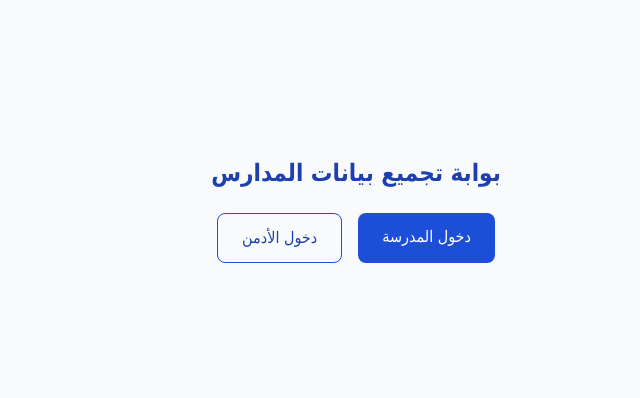
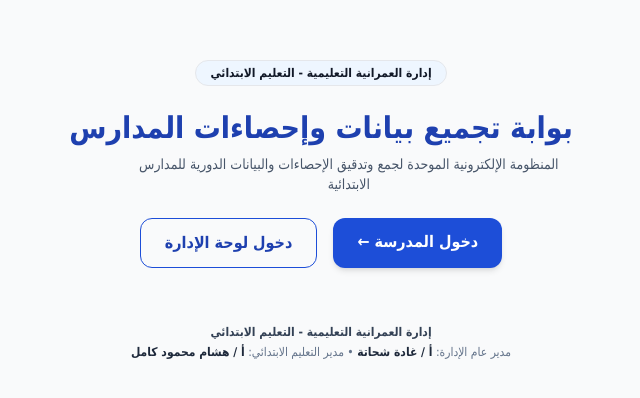
Before and after one commit to diaaelattar/omrania-schools-portal, a Next.js app: page / in a window 1280 px wide. Shown: the part 190-588 px from the top of the page, without its empty margins (408-1048 px from the left). Built offline with nearby package versions, Linux system fonts and the light colour scheme.

Commit message:
fix: update administration leadership and primary education branding

```diff
--- a/app/admin/dashboard/page.js
+++ b/app/admin/dashboard/page.js
@@ -40,7 +40,7 @@ export default async function AdminDashboard() {
       <div className="mb-6 flex items-center justify-between">
         <div>
           <h1 className="text-2xl font-bold text-brand-700">لوحة تحكم الأدمن</h1>
-          <p className="text-sm text-gray-500">إدارة بوابة تجميع بيانات وإحصاءات المدارس</p>
+          <p className="text-sm text-gray-500">إدارة العمرانية التعليمية - قسم التعليم الابتدائي</p>
         </div>
         <LogoutButton />
       </div>
--- a/app/page.js
+++ b/app/page.js
@@ -2,22 +2,38 @@ import Link from 'next/link';
 
 export default function HomePage() {
   return (
-    <main className="flex min-h-screen flex-col items-center justify-center gap-6 p-6">
-      <h1 className="text-2xl font-bold text-brand-700">بوابة تجميع بيانات المدارس</h1>
-      <div className="flex gap-4">
+    <main className="flex min-h-screen flex-col items-center justify-center gap-6 p-6 text-center">
+      <div className="inline-flex items-center gap-2 px-3.5 py-1 rounded-full bg-brand-50 border border-brand-200 text-brand-800 text-xs font-semibold shadow-xs">
+        إدارة العمرانية التعليمية - التعليم الابتدائي
+      </div>
+      <div>
+        <h1 className="text-3xl font-extrabold text-brand-700">بوابة تجميع بيانات وإحصاءات المدارس</h1>
+        <p className="mt-2 text-sm text-slate-600 max-w-md">
+          المنظومة الإلكترونية الموحدة لجمع وتدقيق الإحصاءات والبيانات الدورية للمدارس الابتدائية
+        </p>
+      </div>
+
+      <div className="flex flex-wrap justify-center gap-4">
         <Link
           href="/school/login"
-          className="rounded-lg bg-brand-600 px-6 py-3 text-white hover:bg-brand-700"
+          className="rounded-xl bg-brand-600 px-6 py-3 font-semibold text-white shadow-md hover:bg-brand-700 transition"
         >
-          دخول المدرسة
+          دخول المدرسة ←
         </Link>
         <Link
           href="/admin/login"
-          className="rounded-lg border border-brand-600 px-6 py-3 text-brand-700 hover:bg-brand-50"
+          className="rounded-xl border border-brand-600 px-6 py-3 font-semibold text-brand-700 hover:bg-brand-50 transition"
         >
-          دخول الأدمن
+          دخول لوحة الإدارة
         </Link>
       </div>
+
+      <footer className="mt-8 text-xs text-slate-500 space-y-1">
+        <p className="font-semibold text-slate-700">إدارة العمرانية التعليمية - التعليم الابتدائي</p>
+        <p>
+          مدير عام الإدارة: <strong className="text-slate-800">أ / غادة شحاتة</strong> • مدير التعليم الابتدائي: <strong className="text-slate-800">أ / هشام محمود كامل</strong>
+        </p>
+      </footer>
     </main>
   );
 }
--- a/app/school/login/page.js
+++ b/app/school/login/page.js
@@ -54,10 +54,18 @@ export default function SchoolLoginPage() {
       <div className="w-full max-w-5xl">
         {/* Header */}
         <div className="mb-8 text-center">
+          <div className="inline-flex items-center gap-2 px-3.5 py-1 rounded-full bg-brand-50 border border-brand-200 text-brand-800 text-xs font-semibold mb-3 shadow-sm">
+            <span>إدارة العمرانية التعليمية - التعليم الابتدائي</span>
+          </div>
           <h1 className="text-3xl font-extrabold text-brand-700">بوابة تجميع بيانات وإحصاءات المدارس</h1>
           <p className="mt-2 text-sm text-slate-600">
-            المنظومة الإلكترونية الموحدة لجمع وتدقيق الإحصاءات والبيانات الدورية للمدارس
+            المنظومة الإلكترونية الموحدة لجمع وتدقيق البيانات الدورية للمدارس الابتدائية
           </p>
+          <div className="mt-3 flex flex-wrap items-center justify-center gap-3 text-xs text-slate-600 font-medium bg-white/70 py-1.5 px-4 rounded-xl border border-slate-200/60 inline-flex shadow-xs">
+            <span>مدير عام الإدارة: <strong className="text-slate-900 font-bold">أ / غادة شحاتة</strong></span>
+            <span className="text-slate-300">•</span>
+            <span>مدير التعليم الابتدائي: <strong className="text-slate-900 font-bold">أ / هشام محمود كامل</strong></span>
+          </div>
         </div>
 
         <div className="grid grid-cols-1 lg:grid-cols-12 gap-8 items-start">
@@ -175,7 +183,7 @@ export default function SchoolLoginPage() {
                   </span>
                   <div>
                     <strong className="block text-slate-900 font-semibold mb-0.5">إدخال كلمة المرور المعتمدة:</strong>
-                    أدخل كلمة المرور التي تم تسليمها للمدرسة من قبل إدارة الإحصاء، ثم اضغط على زر "دخول لوحة المدرسة".
+                    أدخل كلمة المرور المعتمدة التي تم تسليمها للمدرسة من قبل إدارة العمرانية التعليمية (التعليم الابتدائي)، ثم اضغط على زر "دخول لوحة المدرسة".
                   </div>
                 </li>
 
@@ -234,13 +242,25 @@ export default function SchoolLoginPage() {
                     <span>🔑</span> نسيان كلمة المرور؟
                   </strong>
                   <p className="text-amber-800 leading-relaxed">
-                    في حال تعذر الدخول أو فقدان كلمة المرور، يرجى التواصل فوراً مع مسؤول الإحصاء بالإدارة لإعادة تعيينها.
+                    في حال تعذر الدخول أو فقدان كلمة المرور، يرجى التواصل مع إدارة العمرانية التعليمية (التعليم الابتدائي) لإعادة تعيينها.
                   </p>
                 </div>
               </div>
             </div>
           </div>
         </div>
+
+        {/* تذييل رسمي للإدارة والقيادات */}
+        <footer className="mt-12 text-center text-xs text-slate-500 border-t border-slate-200/80 pt-5">
+          <div className="flex flex-wrap items-center justify-center gap-2 font-semibold text-slate-700 mb-1">
+            <span>إدارة العمرانية التعليمية</span>
+            <span>•</span>
+            <span>قسم التعليم الابتدائي</span>
+          </div>
+          <p className="text-slate-500">
+            تحت إشراف الأستاذة / <strong className="text-slate-800">غادة شحاتة</strong> (مدير عام الإدارة) — الأستاذ / <strong className="text-slate-800">هشام محمود كامل</strong> (مدير التعليم الابتدائي)
+          </p>
+        </footer>
       </div>
     </main>
   );
```
